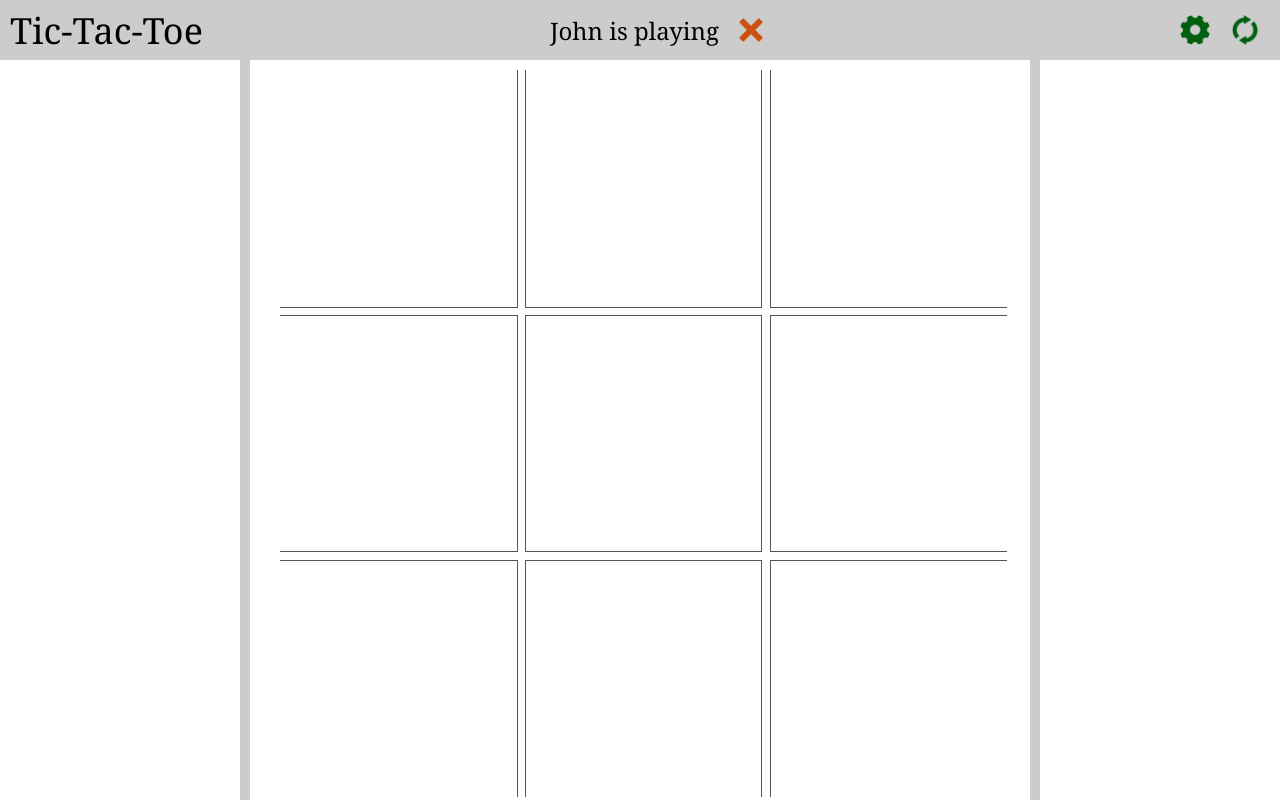
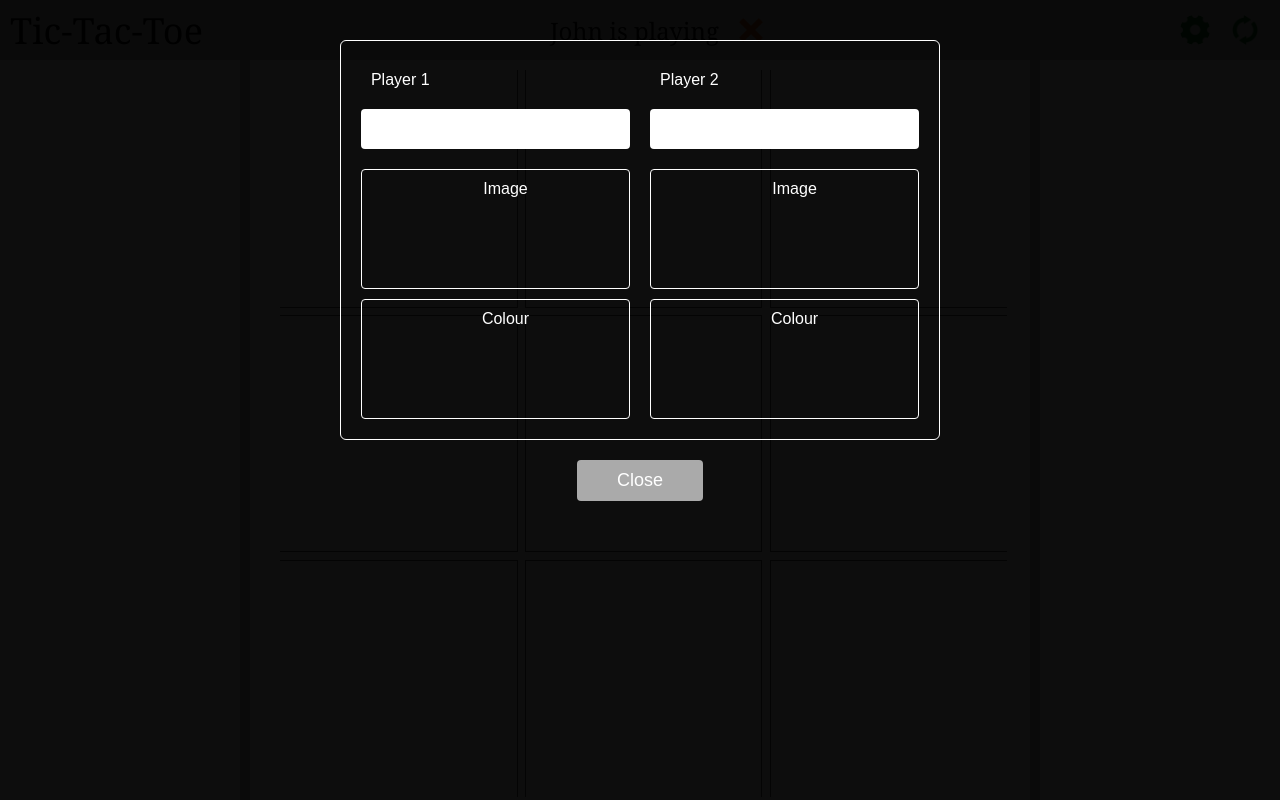
Before and after one commit to ioanniskousis/TicTacToe-JS, a website with bundled scripts: page index.html in a window 1280 px wide. Both pictures are taken after a click on the picture 1194 px from the left and 30 px from the top of the page. Built offline with nearby package versions, Linux system fonts and the light colour scheme.

Commit message:
settings design

```diff
--- a/index.html
+++ b/index.html
@@ -48,6 +48,57 @@
   <div id="gameOverDiv">
     <div id="gameOverLab">Game Is Over</div>
   </div>
+  <div id="settingsDiv">
+    <div class="settingsContainer">
+      <div class="playersName">
+        <div>
+          <label for="player1name" class="">Player 1</label>
+          <input id="player1name" name="player1name" type="text" class="">
+        </div>
+        <div>
+          <label for="player2name" class="">Player 2</label>
+          <input id="player2name" name="player2name" type="text" class="">
+        </div>
+      </div>
+      <div class="playersSignsContainer">
+        <div class="playerSigns">
+          <div class="playerSignSection">
+            <label>Image</label>
+            <div class="">
+              <div class=""></div>
+              <div class=""></div>
+            </div>
+          </div>
+          <div class="playerSignSection">
+            <label>Colour</label>
+            <div class="">
+              <div class=""></div>
+              <div class=""></div>
+            </div>
+          </div>
+        </div>
+        <div class="playerSigns">
+          <div class="playerSignSection">
+            <label>Image</label>
+            <div class="">
+              <div class=""></div>
+              <div class=""></div>
+            </div>
+          </div>
+          <div class="playerSignSection">
+            <label>Colour</label>
+            <div class="">
+              <div class=""></div>
+              <div class=""></div>
+            </div>
+          </div>
+        </div>
+      </div>
+    </div>
+    <div id="close-settings">
+      Close
+    </div>
+  </div>
   <script type="module" src="scripts/main.js"></script>
 </body>
 </html>
--- a/resources/stylesheets/style.css
+++ b/resources/stylesheets/style.css
@@ -174,7 +174,7 @@ main {
   height: 0;
   left: 50%;
   top: 50%;
-  background-color: rgba(255, 255, 255, 0.8);
+  background-color: rgba(0, 0, 0, 0.95);
   transition: all 0.2s;
   display: flex;
   flex-direction: column;
@@ -189,7 +189,8 @@ main {
 #winnerLab,
 #thewinner {
   font-size: 48px;
-  background-color: rgba(255, 255, 255, 0.8);
+  /* background-color: rgba(255, 255, 255, 0.8); */
+  color: white;
   border-radius: 10px;
   padding: 4px 20px;
 }
@@ -223,6 +224,127 @@ main {
   padding: 4px 20px;
 }
 
+#settingsDiv {
+  font-family: Arial, Helvetica, sans-serif;
+  position: absolute;
+  opacity: 0.0;
+  left: 50%;
+  top: 50%;
+  width: 0;
+  height: 0;
+  background-color: rgba(0, 0, 0, 0.95);
+  transition: all 0.2s;
+  display: flex;
+  justify-content: flex-start;
+  align-items: center;
+  flex-direction: column;
+}
+
+.settingsContainer {
+  margin-top: 40px;
+  border: 1px solid white;
+  border-radius: 6px;
+  width: 90%;
+  max-width: 600px;
+  height: 400px;
+  display: flex;
+  flex-direction: column;
+  justify-content: flex-start;
+  align-items: center;
+  overflow: hidden;
+}
+
+.settingsContainer label {
+  color: white;
+  font-size: medium;
+  margin: 10px;
+}
+
+.playersName {
+  display: flex;
+  justify-content: center;
+  align-items: center;
+  width: 100%;
+}
+
+.playersName div {
+  display: flex;
+  flex-direction: column;
+  margin: 20px 10px;
+  width: 45%;
+}
+
+.playersName div input {
+  width: 100%;
+  height: 40px;
+  margin-top: 10px;
+  padding: 10px;
+  border: none;
+  outline: none;
+  border-radius: 4px;
+  font-size: 18px;
+}
+
+.playersSignsContainer {
+  /* background-color: #eee; */
+  width: 100%;
+  height: 250px;
+  display: flex;
+  justify-content: center;
+  align-items: center;
+}
+
+.playerSigns {
+  width: 45%;
+  height: 100%;
+  margin: 0 10px;
+  /* background-color: #aaa; */
+  border-radius: 4px;
+  display: flex;
+  justify-content: space-between;
+  align-items: center;
+  flex-direction: column;
+}
+
+.playerSignSection {
+  width: 100%;
+  height: 48%;
+  border: 1px solid white;
+  border-radius: 4px;
+
+}
+
+.playerSignSection label {
+  display: block;
+  width: 100%;
+  margin-top: 10px;
+  text-align: center;
+}
+
+.playerColorSection {
+
+}
+
+#close-settings {
+  cursor: pointer;
+  margin-top: 20px;
+  color: white;
+  background-color: #aaa;
+  padding: 10px 40px;
+  border-radius: 4px;
+  font-size: large;
+}
+
+#close-settings:hover {
+  background-color: #777;
+}
+
+#close-settings:active {
+  background-color: #eee;
+  color: black;
+}
+
+
 @media screen and (max-width: 600px) {
   .header-caption {
     font-size: 22px;
--- a/scripts/controlFlow.js
+++ b/scripts/controlFlow.js
@@ -1,4 +1,3 @@
-
 /* eslint-disable import/extensions */
 import {
   gel, crel,
@@ -84,6 +83,24 @@ function hideGameOver(gameOverDiv, game) {
   showPlayer(game);
 }
 
+function showSettings() {
+  const settingsDiv = gel('settingsDiv');
+  settingsDiv.style.opacity = 1.0;
+  settingsDiv.style.left = '0';
+  settingsDiv.style.top = '0';
+  settingsDiv.style.width = '100%';
+  settingsDiv.style.height = '100%';
+}
+
+function hideSettings() {
+  const settingsDiv = gel('settingsDiv');
+  settingsDiv.style.opacity = 0.0;
+  settingsDiv.style.left = '50%';
+  settingsDiv.style.top = '50%';
+  settingsDiv.style.width = '0';
+  settingsDiv.style.height = '0';
+}
+
 function hideBackgroundDiv(backgroundDiv, game) {
   gel('player-sign').style.visibility = 'visible';
   gel('player-sign').style.display = 'block';
@@ -102,4 +119,6 @@ export {
   showGameOver,
   hideGameOver,
   hideBackgroundDiv,
+  showSettings,
+  hideSettings,
 };
--- a/scripts/main.js
+++ b/scripts/main.js
@@ -5,13 +5,15 @@ import {
 import {
   resize,
   clickCell,
-  interfaceReset,
   hideWinner,
   showWinner,
   showPlayer,
   showGameOver,
   hideGameOver,
   hideBackgroundDiv,
+  interfaceReset,
+  showSettings,
+  hideSettings,
 } from './controlFlow.js';
 
 import GameBoard from './game.js';
@@ -60,6 +62,13 @@ gel('winnerDiv').addEventListener('click', () => {
   hideWinner();
 });
 
+gel('restart-sign').addEventListener('click', () => {
+  game.reset();
+  interfaceReset();
+  game.swapPlayers();
+  showPlayer(game);
+});
+
 const backgroundDiv = gel('backgroundDiv');
 backgroundDiv.addEventListener('click', () => {
   hideBackgroundDiv(backgroundDiv, game);
@@ -69,3 +78,11 @@ const gameOverDiv = gel('gameOverDiv');
 gel('gameOverDiv').addEventListener('click', () => {
   hideGameOver(gameOverDiv, game);
 });
+
+gel('settings-sign').addEventListener('click', () => {
+  showSettings();
+});
+
+gel('close-settings').addEventListener('click', () => {
+  hideSettings();
+});
```
